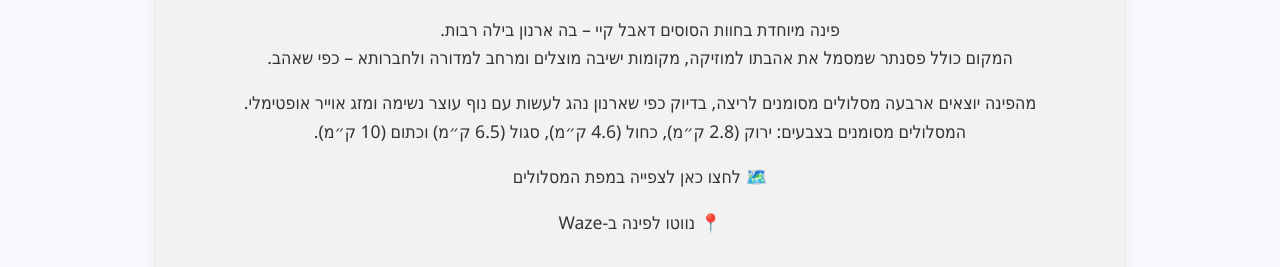
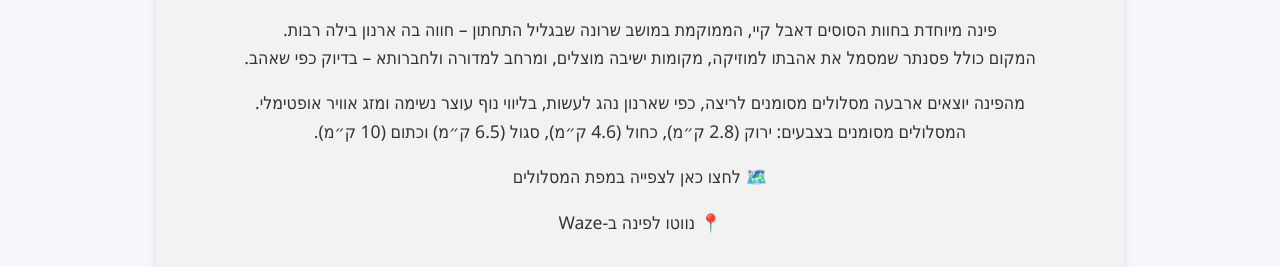
Before and after one commit to Danielle444/arnon-memorial, a plain HTML site: page initiatives.html in a window 1280 px wide. Shown: the part 443-710 px from the top of the page. Drawn offline with Linux system fonts and the light colour scheme; grey boxes are pictures that could not be loaded.

Commit message:
הוספת מיקום

```diff
--- a/initiatives.html
+++ b/initiatives.html
@@ -44,14 +44,15 @@
           <h3>הפינה של ארנון בחוות דאבל קיי</h3>
 
           <p>
-            פינה מיוחדת בחוות הסוסים דאבל קיי – בה ארנון בילה רבות. <br />
-            המקום כולל פסנתר שמסמל את אהבתו למוזיקה, מקומות ישיבה מוצלים ומרחב
-            למדורה ולחברותא – כפי שאהב.
+            פינה מיוחדת בחוות הסוסים דאבל קיי, הממוקמת במושב שרונה שבגליל התחתון
+            – חווה בה ארנון בילה רבות. <br />
+            המקום כולל פסנתר שמסמל את אהבתו למוזיקה, מקומות ישיבה מוצלים, ומרחב
+            למדורה ולחברותא – בדיוק כפי שאהב.
           </p>
 
           <p>
-            מהפינה יוצאים ארבעה מסלולים מסומנים לריצה, בדיוק כפי שארנון נהג
-            לעשות עם נוף עוצר נשימה ומזג אוייר אופטימלי. <br />
+            מהפינה יוצאים ארבעה מסלולים מסומנים לריצה, כפי שארנון נהג לעשות,
+            בליווי נוף עוצר נשימה ומזג אוויר אופטימלי. <br />
             המסלולים מסומנים בצבעים: ירוק (2.8 ק״מ), כחול (4.6 ק״מ), סגול (6.5
             ק״מ) וכתום (10 ק״מ).
           </p>
```
